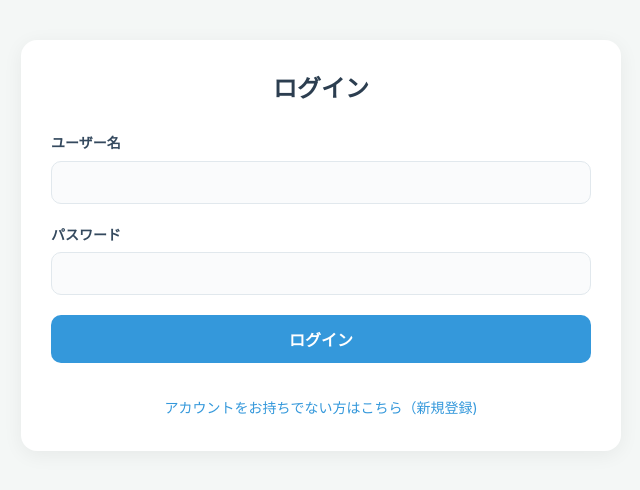
After one commit to takumi-123/sample-flask-app, a Flask app: page /login in a window 1280 px wide. The commit adds this page. Shown: the top 490 px of the page, without its empty margins (319-959 px from the left). Run offline with Flask 3, Linux system fonts and the light colour scheme; some libraries are stand-ins or nearby versions.

Commit message:
CRUD完成

```diff
--- a/app/main.py
+++ b/app/main.py
@@ -1,3 +1,5 @@
+# セキュリティ関連のimport
+from werkzeug.security import generate_password_hash, check_password_hash
 from flask import Flask, redirect,render_template,request
 import os
 import psycopg2
@@ -25,6 +27,16 @@ def init_db():
               content TEXT NOT NULL
               );
             """)
+
+    # ユーザーテーブルの作成
+    cur.execute("""
+          CREATE TABLE IF NOT EXISTS users (
+          id SERIAL PRIMARY KEY,
+          username TEXT UNIQUE NOT NULL,
+          password TEXT NOT NULL
+          );
+          """)
+
     conn.commit()
     cur.close()
     conn.close()
@@ -43,10 +55,106 @@ def index():
             conn.commit()
         return redirect("/")
     # GETならデータ一覧
-    cur.execute("SELECT content FROM messages ORDER BY id DESC;")
+    cur.execute("SELECT id, content FROM messages ORDER BY id DESC;")
     rows = cur.fetchall()
 
     return render_template("index.html", rows=rows)
+
+# 新規ユーザー登録フォーム
+@app.route("/register", methods=["GET", "POST"])
+def register():
+    if request.method == "POST":
+        username = request.form.get("username")
+        password = request.form.get("password")
+
+        if username and password:
+            #パスワードを安全にハッシュ化
+            hashed_password = generate_password_hash(password)
+
+            conn = get_db_connection()
+            cur = conn.cursor()
+            try:
+                #データベースにユーザーがハッシュ化されたパスワードを保存
+                cur.execute(
+                    "INSERT INTO users (username, password) VALUES (%s, %s);",
+                    (username, hashed_password)
+                )
+                conn.commit()
+            except psycopg2.errors.UniqueViolation:
+                # すでにユーザ名が存在していた場合のエラー
+                conn.rollback()
+                return "このユーザーはすでに使われています。"
+            finally:
+                cur.close()
+                conn.close()
+
+            return redirect("/login")
+    return render_template("register.html")
+
+# ログインページ
+@app.route("/login", methods =["GET", "POST"])
+def login():
+    if request.method == "POST":
+        username = request.form.get("username")
+        password = request.form.get("password")
+
+        conn = get_db_connection()
+        cur = conn.cursor()
+        # データベースに接続されたユーザー名を探す
+        cur.execute("SELECT id, username, password FROM users WHERE username = %s;", (username,))
+        user = cur.fetchone()
+        cur.close()
+        conn.close()
+
+        # ユーザーが存在し、かつパスワードが一致すｒかチェック
+        if user and check_password_hash(user[2], password):
+            #トップへ飛ばす
+            return redirect("/")
+        else:
+            return "ユーザー名又はパスワードが間違っています。"
+
+    return render_template("login.html")
+
+# メッセージ削除
+@app.route("/delete/<int:id>", methods = ["POST"])
+def delete_message(id):
+    conn = get_db_connection()
+    cur = conn.cursor()
+
+    # 該当するidを削除するSQL
+    cur.execute("DELETE FROM messages WHERE id = %s", (id,))
+
+    conn.commit()
+    cur.close()
+    conn.close()
+
+    return redirect("/")
+
+# 編集と更新を実行
+@app.route("/edit/<int:id>", methods = ["GET", "POST"])
+def edit_message(id):
+    conn = get_db_connection()
+    cur = conn.cursor()
+    if request.method == "POST":
+        # 新しいメッセージの取得
+        new_message = request.form.get("message")
+
+        # データベース
+        cur.execute("UPDATE messages SET content = %s WHERE id = %s", (new_message, id))
+        conn.commit()
+        cur.close()
+        conn.close()
+
+        # # 更新できたらトップページへ戻る
+        return redirect("/")
+
+    # GETの場合は、いまデータベースに入っているデータを取得して編集画面に渡す
+    cur.execute("SELECT id, content FROM messages WHERE id = %s;", (id,))
+    message = cur.fetchone()
+    cur.close()
+    conn.close()
+
+    return render_template("edit.html", message=message)
 if __name__ == "__main__":
     init_db()
     app.run(host="0.0.0.0", port=5000)
--- a/app/static/style.css
+++ b/app/static/style.css
@@ -119,3 +119,51 @@ h2 {
   font-style: italic;
   padding: 20px 0;
 }
+
+/* ログイン、登録用の追加スタイル*/
+.form-group {
+  margin-bottom: 20px;
+}
+
+.form-group label {
+  display: block;
+  margin-bottom: 6px;
+  font-weight: bold;
+  color: #34495e;
+  font-size: 14px;
+}
+
+.form-group input {
+  width: 100%;
+  padding: 12px 14px;
+  border: 1px solid #e1e8ed;
+  border-radius: 10px;
+  font-size: 15px;
+  outline: none;
+  transition: all 0.2s ease;
+  background-color: #fafbfc;
+}
+
+/* 入力欄にフォーカスした時のエフェクト*/
+.form-group input:focus {
+  border-color: #3498db;
+  background-color: #fff;
+  box-shadow: 0 0 0 3px rgba(52, 152, 219, 0.15);
+}
+
+.auth-link {
+  margin-top: 24px;
+  text-align: center;
+}
+
+.auth-link a {
+  color: #3498db;
+  text-decoration: none;
+  font-size: 14px;
+  transition: color 0.2s ease;
+}
+
+.auth-link a:hover {
+  color: #2980b9;
+  text-decoration: underline;
+}
--- /dev/null
+++ b/app/templates/login.html
@@ -0,0 +1,34 @@
+<!doctype html>
+<html lang="ja">
+  <head>
+    <meta charset="UTF-8" />
+    <meta name="viewport" content="width=device-width, initial-scale=1.0" />
+    <title>ログイン</title>
+    <link
+      rel="stylesheet"
+      href="{{ url_for('static', filename='style.css')}}"
+    />
+  </head>
+  <body>
+    <div class="container">
+      <h1>ログイン</h1>
+
+      <form action="/login" method="post" class="post-form">
+        <div class="form-group">
+          <label>ユーザー名</label>
+          <input type="text" name="username" required />
+        </div>
+
+        <div class="form-group">
+          <label>パスワード</label>
+          <input type="password" name="password" required />
+        </div>
+
+        <button type="submit">ログイン</button>
+      </form>
+      <p class="auth-link">
+        <a href="/register">アカウントをお持ちでない方はこちら（新規登録)</a>
+      </p>
+    </div>
+  </body>
+</html>
```
Also changed, not shown: app/templates/index.html (+18 -1 lines), app/templates/register.html (added, +35 -0 lines), app/templates/edit.html (added).
